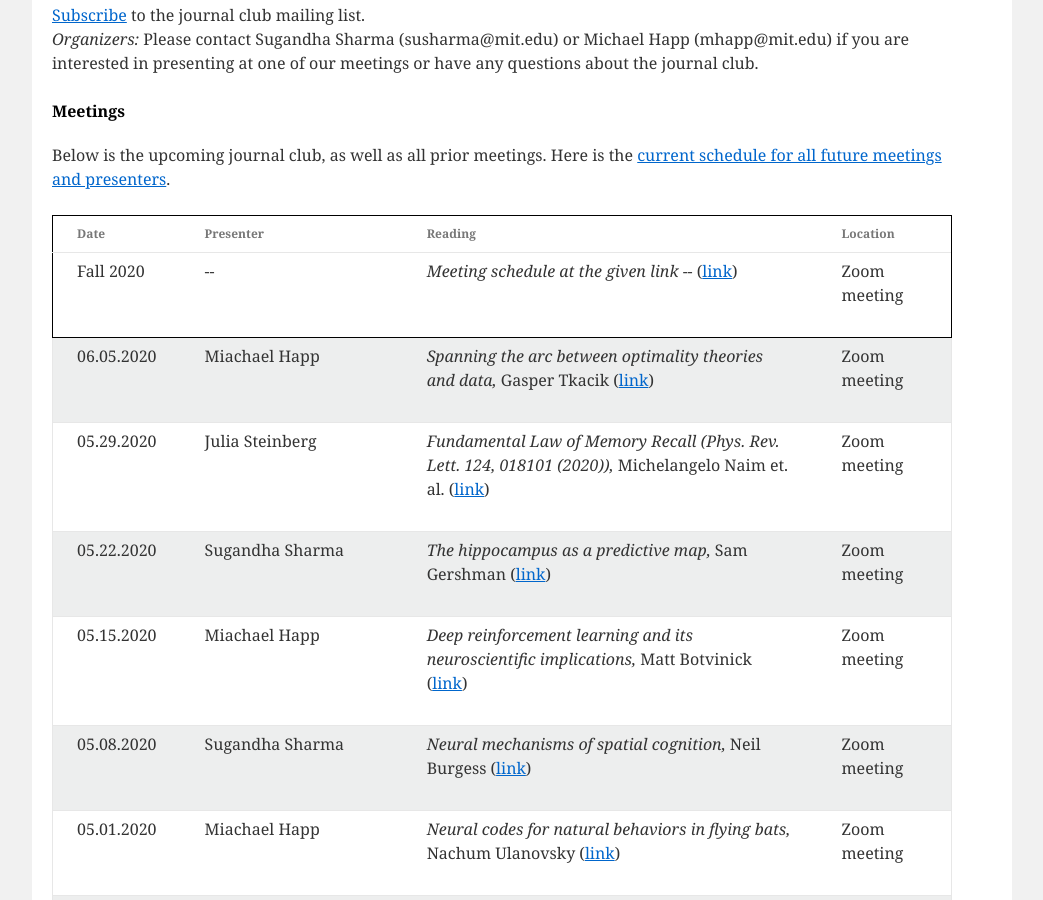
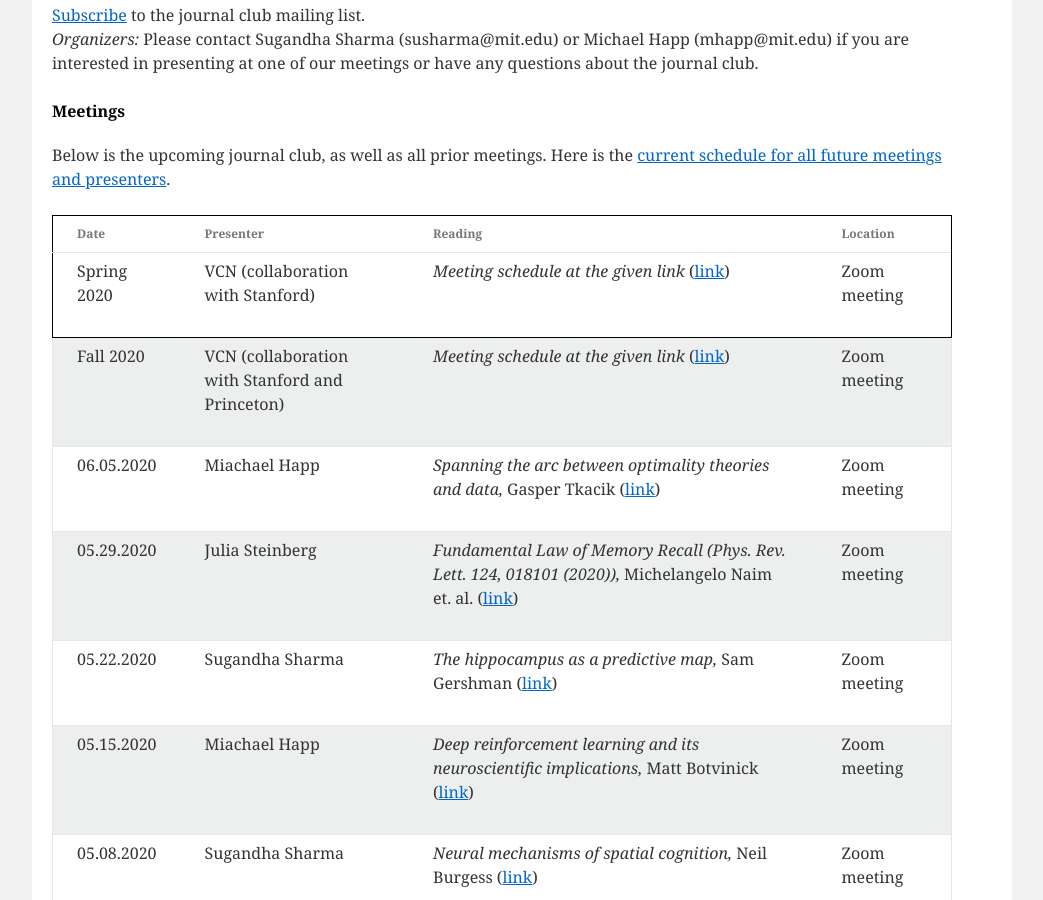
Before and after one commit to compneurojc/compneurojc.github.io, a Jekyll site: the page built from index.html, in a window 1280 px wide and 900 px high, scrolled down 679 px. Shown: the whole window, without its empty margins (118-1161 px from the left). Built offline with Jekyll 4.4.1, drawn with Linux system fonts in a browser that asks for light colours.

Commit message:
Update meeting_info.yml

```diff
--- a/_data/meeting_info.yml
+++ b/_data/meeting_info.yml
@@ -1,9 +1,17 @@
-- presenter: --
+- presenter: VCN (collaboration with Stanford)
+  date: Spring 2020
+  paper: Meeting schedule at the given link
+  url: https://virtualcompneurojc.github.io/
+  pdf: "None"
+  authors: ""
+  location: "Zoom meeting"
+
+- presenter: VCN (collaboration with Stanford and Princeton)
   date: Fall 2020
   paper: Meeting schedule at the given link
   url: https://virtualcompneurojc.github.io/
   pdf: "None"
-  authors: "--"
+  authors: ""
   location: "Zoom meeting"
 
 - presenter: Miachael Happ
```
